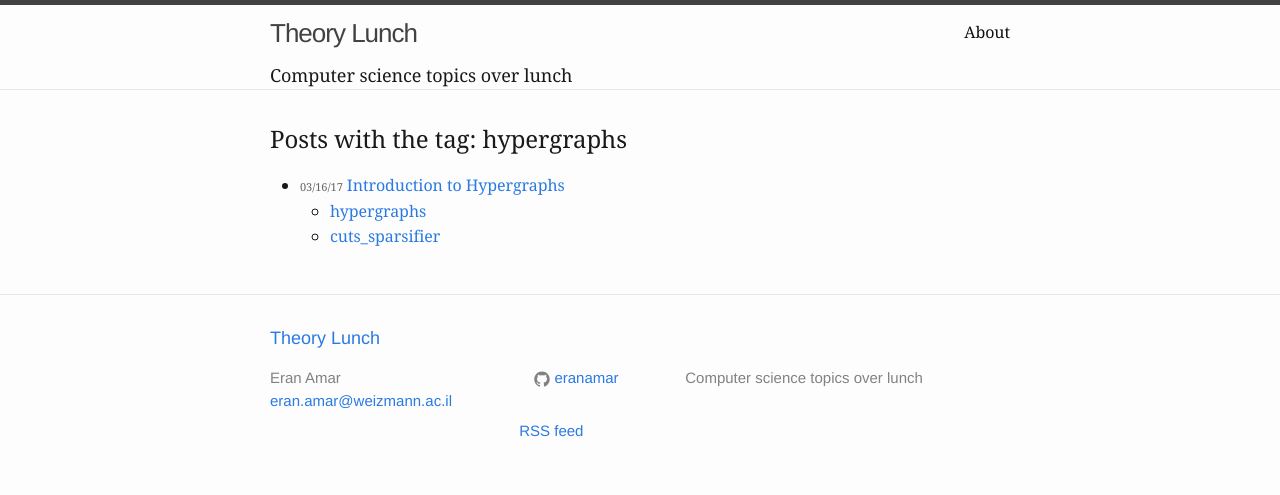
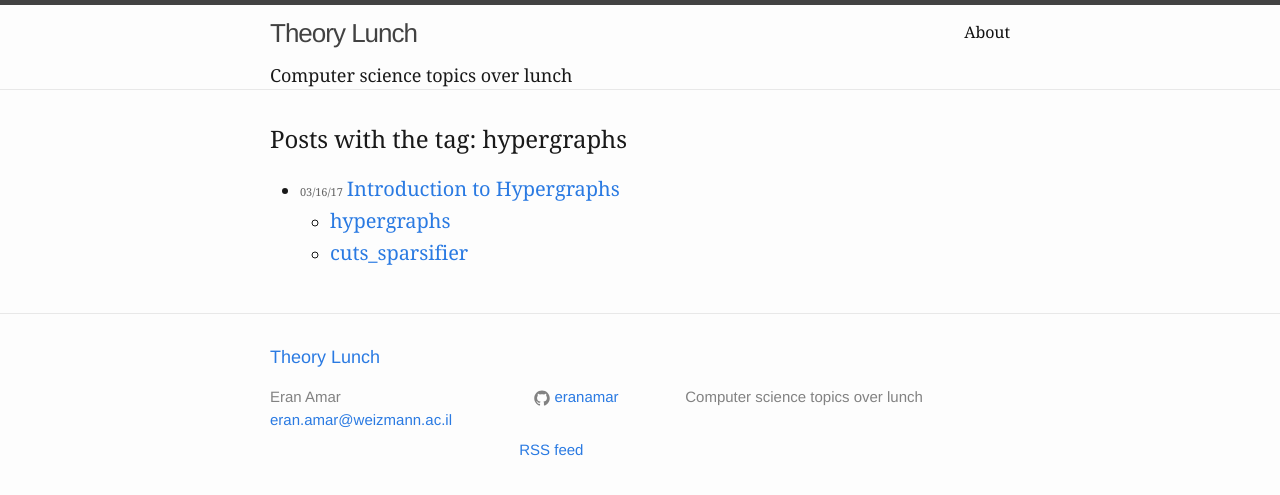
Before and after one commit to eranamar-zz/eranamar.github.io, a Jekyll site: the page site/tag/hypergraphs.html, which Jekyll copies as it is, in a window 1280 px wide. Shown: the top 495 px of the page. Built offline with Jekyll 4.4.1, drawn with Linux system fonts in a browser that asks for light colours.

Commit message:
increase font size in tags

```diff
--- a/assets/post.css
+++ b/assets/post.css
@@ -1,3 +1,7 @@
+.archive_list a {
+  font-size: 20px;
+}
+
 .page-content, .sub-title, .page-link {
     --x-height-multiplier: 0.35;
     --baseline-multiplier: 0.179;
--- a/site/assets/post.css
+++ b/site/assets/post.css
@@ -1,3 +1,7 @@
+.archive_list a {
+  font-size: 20px;
+}
+
 .page-content, .sub-title, .page-link {
     --x-height-multiplier: 0.35;
     --baseline-multiplier: 0.179;
--- a/site/feed.xml
+++ b/site/feed.xml
@@ -1,4 +1,4 @@
-<?xml version="1.0" encoding="utf-8"?><feed xmlns="http://www.w3.org/2005/Atom" ><generator uri="https://jekyllrb.com/" version="3.4.3">Jekyll</generator><link href="https://eranamar.github.io/site/feed.xml" rel="self" type="application/atom+xml" /><link href="https://eranamar.github.io/site/" rel="alternate" type="text/html" /><updated>2017-05-11T21:17:39+03:00</updated><id>https://eranamar.github.io/site/</id><title type="html">Theory Lunch</title><subtitle>Computer science topics over lunch</subtitle><author><name>Eran Amar</name></author><entry><title type="html">Recurrent Neural Network - Dropout for LSTMs</title><link href="https://eranamar.github.io/site/2017/05/12/Recurrent-Neural-Network-Dropout-for-LSTMs.html" rel="alternate" type="text/html" title="Recurrent Neural Network - Dropout for LSTMs" /><published>2017-05-12T00:00:00+03:00</published><updated>2017-05-12T00:00:00+03:00</updated><id>https://eranamar.github.io/site/2017/05/12/Recurrent-Neural-Network---Dropout-for-LSTMs</id><content type="html" xml:base="https://eranamar.github.io/site/2017/05/12/Recurrent-Neural-Network-Dropout-for-LSTMs.html">&lt;script type=&quot;math/tex&quot;&gt;
+<?xml version="1.0" encoding="utf-8"?><feed xmlns="http://www.w3.org/2005/Atom" ><generator uri="https://jekyllrb.com/" version="3.4.3">Jekyll</generator><link href="https://eranamar.github.io/site/feed.xml" rel="self" type="application/atom+xml" /><link href="https://eranamar.github.io/site/" rel="alternate" type="text/html" /><updated>2017-05-11T21:21:06+03:00</updated><id>https://eranamar.github.io/site/</id><title type="html">Theory Lunch</title><subtitle>Computer science topics over lunch</subtitle><author><name>Eran Amar</name></author><entry><title type="html">Recurrent Neural Network - Dropout for LSTMs</title><link href="https://eranamar.github.io/site/2017/05/12/Recurrent-Neural-Network-Dropout-for-LSTMs.html" rel="alternate" type="text/html" title="Recurrent Neural Network - Dropout for LSTMs" /><published>2017-05-12T00:00:00+03:00</published><updated>2017-05-12T00:00:00+03:00</updated><id>https://eranamar.github.io/site/2017/05/12/Recurrent-Neural-Network---Dropout-for-LSTMs</id><content type="html" xml:base="https://eranamar.github.io/site/2017/05/12/Recurrent-Neural-Network-Dropout-for-LSTMs.html">&lt;script type=&quot;math/tex&quot;&gt;
 \newcommand{\lyxlock}{}
 &lt;/script&gt;
 
```
